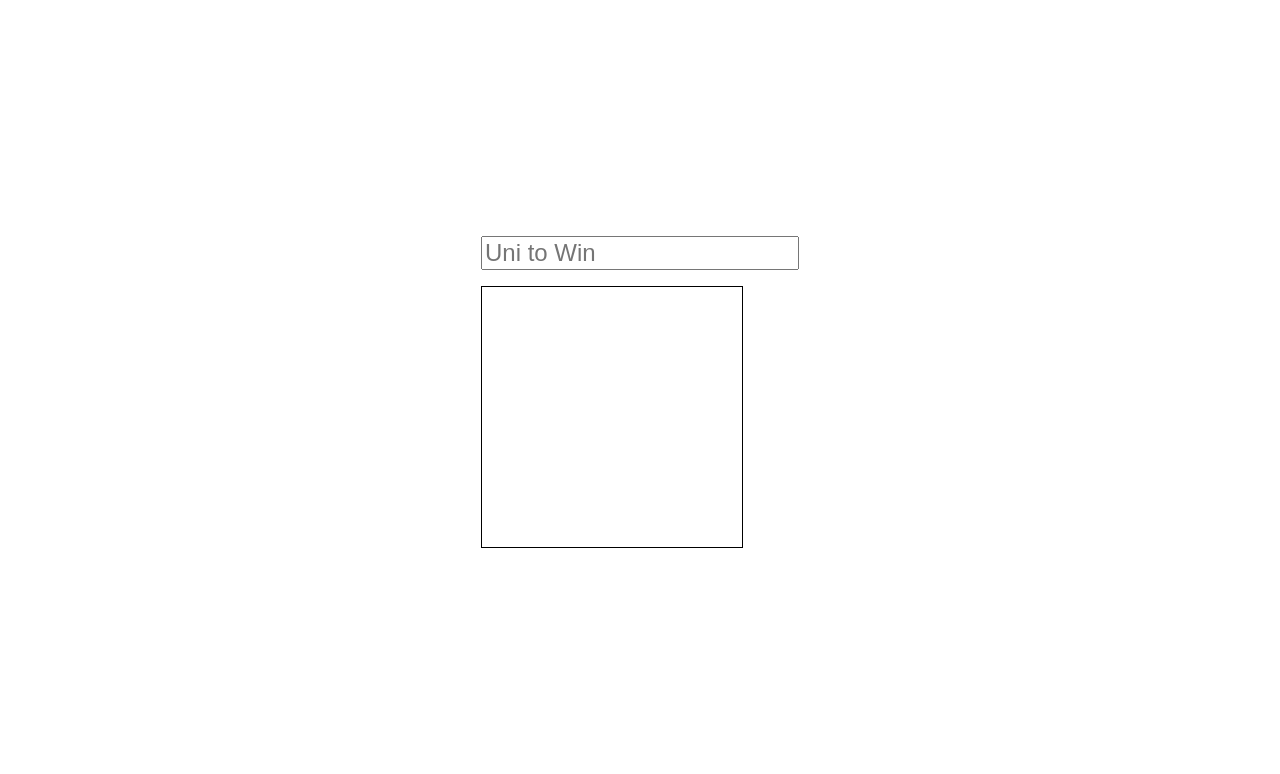
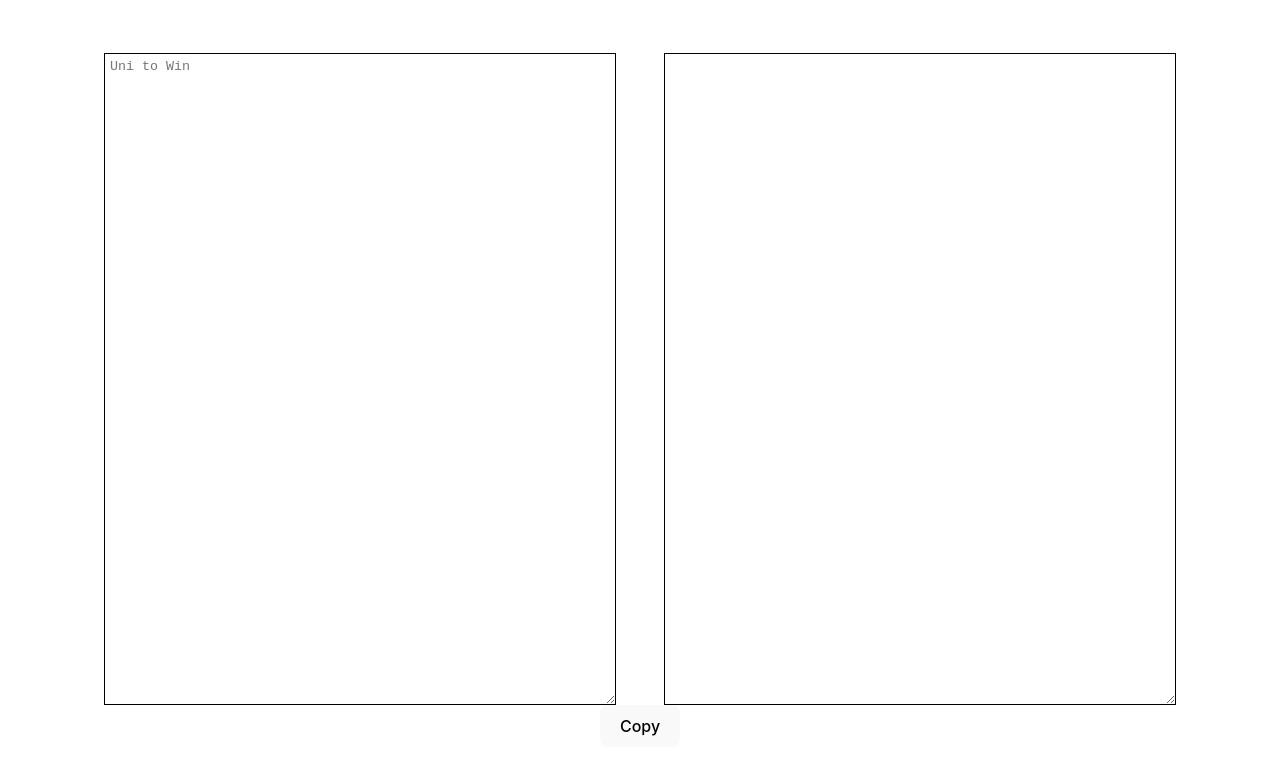
Before and after one commit to Zai185/uni-to-win, a Vue app: page / in a window 1280 px wide. Shown: the top 774 px of the page. Built offline with nearby package versions, Linux system fonts and the light colour scheme.

Commit message:
Update UI/ move to vue 3

```diff
--- a/src/App.vue
+++ b/src/App.vue
@@ -1,19 +1,18 @@
 <template>
-  <input type="text" placeholder="Uni to Win" v-model="text">
-  <p>{{ textMod }}</p>
+  <div class="flex">
+    <textarea placeholder="Uni to Win" v-model="text"></textarea>
+    <textarea ref="textBox" readonly v-model="textMod"></textarea>
+  </div>
+  <button @click="copyToClipboard">Copy</button>
 </template>
 
-<script>
-console.log('‌ေ' + 'က')
-export default {
-  data() {
-    return {
-      text: '',
-    }
-  },
-  computed: {
-    textMod() {
-      return this.text
+<script setup>
+
+import { ref, computed } from 'vue'
+const text = ref('')
+const textBox = ref(null)
+const textMod = computed(() => {
+  return text.value
     .replaceAll('ßS', 'Q')
     .replaceAll('ßG', 'R')
     .replaceAll('ßT', 'W')
@@ -85,19 +84,24 @@ export default {
     .replaceAll('ûE', 'jEK')
     .replaceAll('û0', 'j0K')//Hend
     .replaceAll('ûy', 'jyK')//Hend
+})
+function copyToClipboard() {
+  textBox.value.select()
+  textBox.value.setSelectionRange(0, text.value.length + 1)
+  navigator.clipboard.writeText(text.value)
+}
 
-    }
-  }
-}
 </script>
 <style scoped>
-input {
-  font-size: 24px;
+.flex {
+  display: flex;
+  align-items: center;
 }
 
-p {
-  width: 250px;
-  height: 250px;
+textarea {
+  margin: 0 24px;
+  width: min(500px, 40vw);
+  height: 80vh;
   border: 1px solid black;
   overflow-y: scroll;
   padding: 5px;
@@ -105,71 +109,3 @@ p {
   word-wrap: break-word;
 }
 </style>
-
-ကေ
-ခေ
-ဂေ
-ဃေ
-ငေ
-စေ
-ဆေ
-ဇေ
-ဈေ
-‌ညေ
-ဋေ
-‌ဌေ
-ဍေ
-ဎေ
-ဏေ
-တေ
-ထေ
-ဒေ
-ဓေ
-နေ
-ပေ
-ဖေ
-ဗေ
-ဘေ
-မေ
-ယေ
-ရေ
-လေ
-ဝေ
-သေ
-ဟေ
-ဠေ
-အေ
-
-u
-c
-*
-C
-i
-p
-q
-Z
-s
-n
-#
-X
-!
-¡
-P
-w
-x
-'
-"
-e
-y
-Z
-A
-b
-r
-,
-&
-v
-0
-o
-[
-V
-t
```
Lines whose indentation alone changed are shown as unchanged.
